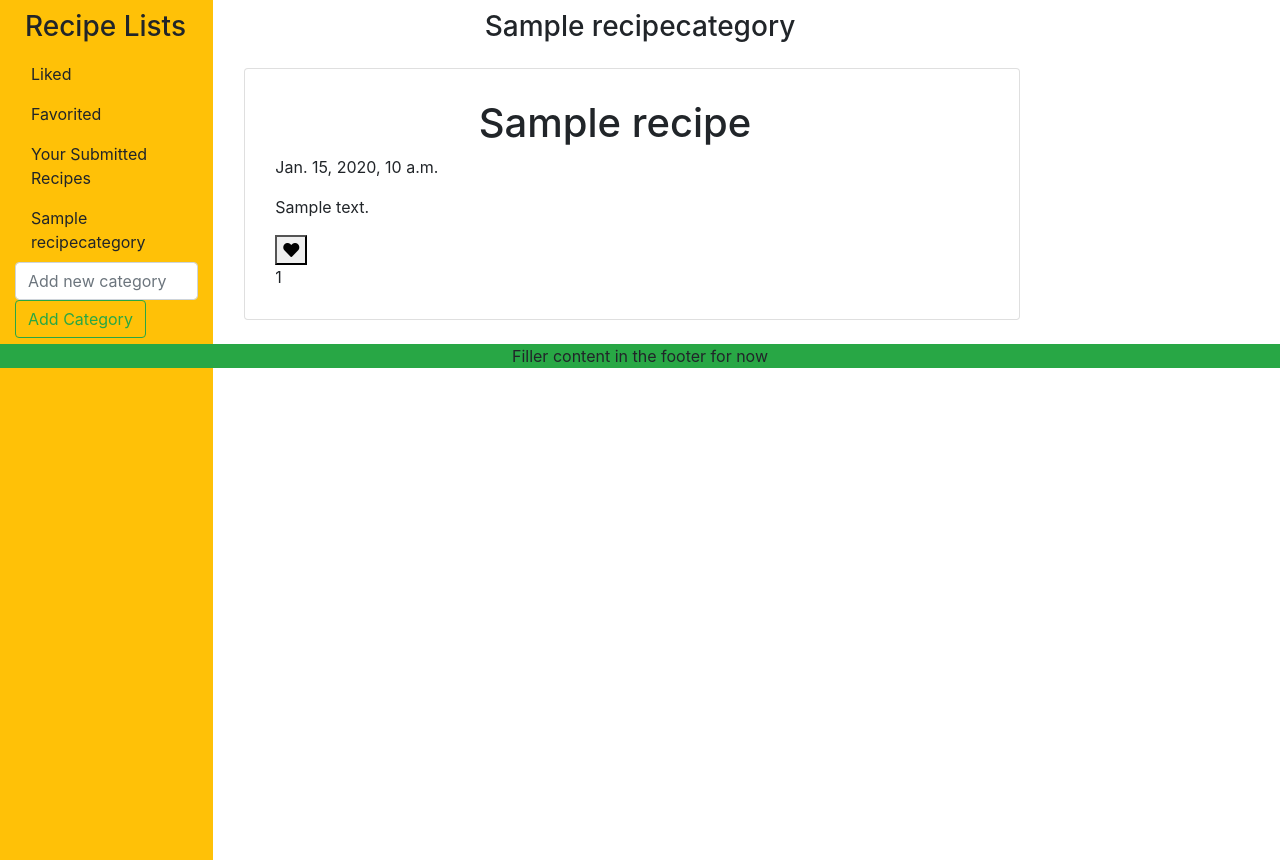
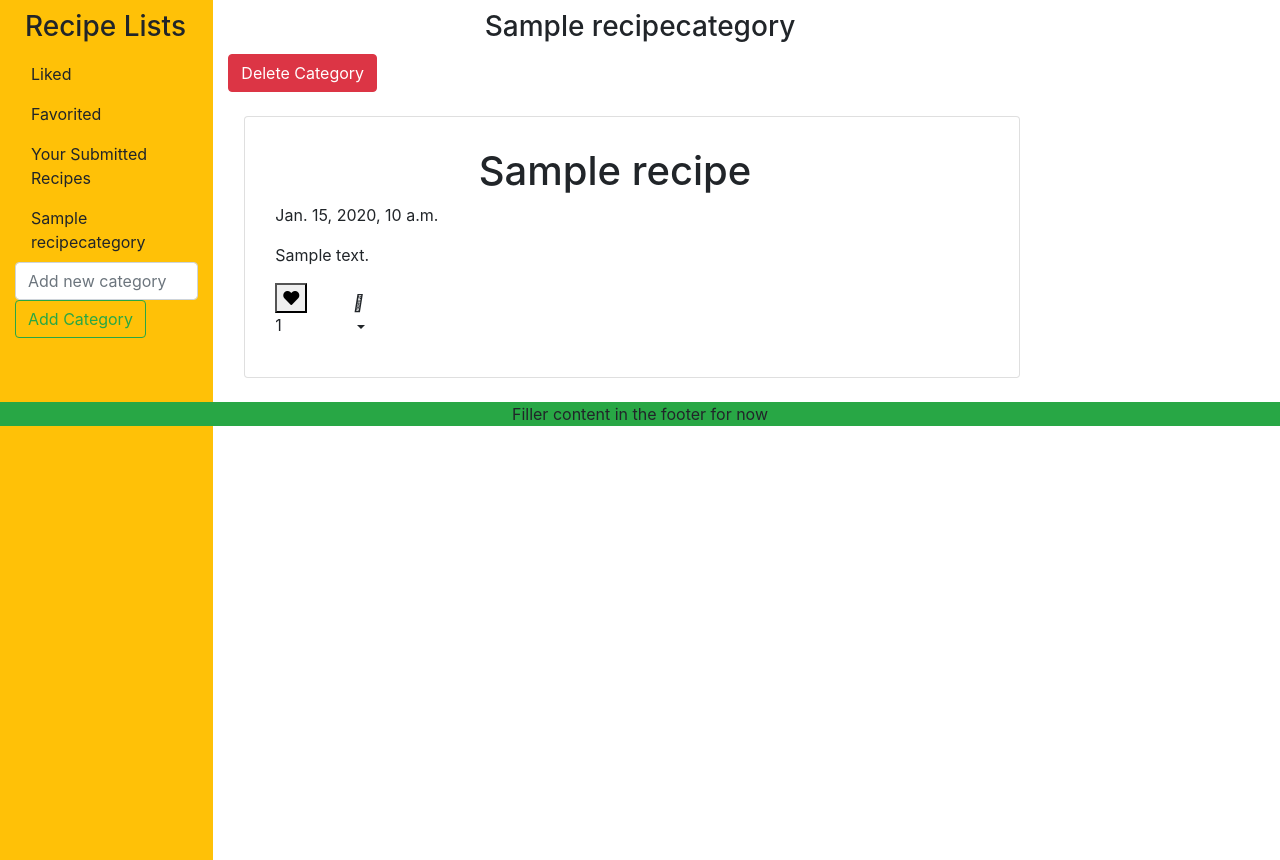
Before and after one commit to ocassidydev/chef-mate, a Django app: page /1/1/1/1 in a window 1280 px wide. Shown: the part 56-916 px from the top of the page. Run offline with Django 3.2, Linux system fonts and the light colour scheme; a user stored in the database is signed in; tables that the repository leaves empty hold one stand-in row (values such as "Sample post").

Commit message:
Add button for adding recipes to categories and button for deleting categories

```diff
--- a/recipes/views.py
+++ b/recipes/views.py
@@ -11,9 +11,16 @@ class RecipeListDisplay(generic.ListView):
     template_name = 'index.html'
     paginate_by = 5
 
+    # def make_queryset(self):
+    #     if self.filter_category:
+    #         categories = RecipeCategory.objects.all()
+    #         id = self.request.path.split('/')[-2]
+    #         category = get_object_or_404(categories, id=id)
+    #         return category.recipes.all(), category.title
+    #     else:
+    #         return Recipe.objects.filter(status=1)
+
     def get_context_data(self, **kwargs):
-        context = super(RecipeListDisplay, self).get_context_data(**kwargs)
-
         if self.filter_category:
             categories = RecipeCategory.objects.all()
             id = self.request.path.split('/')[-2]
@@ -24,8 +31,17 @@ class RecipeListDisplay(generic.ListView):
         likes = [query.likes.filter(id=self.request.user.id).exists()
                  for query in self.queryset]
 
+        context = super(RecipeListDisplay, self).get_context_data(**kwargs)
+
+        if self.filter_category:
+            context['category'] = category
+
+        start = context['page_obj'].start_index()-1
+        end = context['page_obj'].end_index()
+        context['recipe_list'] = zip(context['recipe_list'],
+                                     likes[start:end])
+
         context['title'] = self.title
-        context['recipe_list'] = zip(self.queryset, likes)
         context['categories'] = RecipeCategory.objects.filter(
                                     user=self.request.user)
         return context
@@ -33,9 +49,9 @@ class RecipeListDisplay(generic.ListView):
 
 # Create your views here.
 class HomeFeed(RecipeListDisplay):
-    queryset = Recipe.objects.filter(status=1)
     title = "Recipe Feed"
     filter_category = False
+    queryset = Recipe.objects.filter(status=1)
 
 
 class RecipeCategoryList(RecipeListDisplay):
@@ -60,10 +76,10 @@ class RecipeCategoryList(RecipeListDisplay):
             #                               f'{title_form.instance.title}'])
             #                      )
 
-        elif type == "add" or type == "delete":
-            recipe_queryset = Recipe.object.filter(status=1)
+        elif type == "add" or type == "remove":
+            recipe_queryset = Recipe.objects.filter(status=1)
             recipe = get_object_or_404(recipe_queryset, id=recipe_id)
-            category_queryset = RecipeCategory.object.all()
+            category_queryset = RecipeCategory.objects.all()
             category = get_object_or_404(category_queryset, user=request.user)
             if type == "add":
                 category.recipes.add(recipe)
--- a/templates/index.html
+++ b/templates/index.html
@@ -3,8 +3,14 @@
 {% block content %}
 
 <h3 class="text-center">{{ title }}</h3>
+{% if title != 'Recipe Feed' %}
+    <form method="POST" action="{% url 'category_cud' 'home' 'delete' category.id 0 %}" class="my-2 my-lg-0">
+        {% csrf_token %}
+        <button class="btn btn-danger my-2 my-sm-0" type="submit">Delete Category</button>
+    </form>
+{% endif %}
 
-{% for recipe, likes in recipe_list %}
+{% for recipe, like in recipe_list %}
 
     <div class="card my-4">
         <div class="card-body">
@@ -33,13 +39,28 @@
                     <form action="{% url 'recipe_like' 'home' recipe.slug %}" method="POST" class="d-inline">
                         {% csrf_token %}
                         <button type="submit" name="recipe_id" value="{{ recipe.slug }}">
-                            <i class="{% if likes %} fas {% else %} far {% endif %} fa-heart"></i>
+                            <i class="{% if like %} fas {% else %} far {% endif %} fa-heart"></i>
                         </button>
                     </form>
                     {% else %}
                     <span class="text-secondary"><i class="far fa-heart"></i></span>
                     {% endif %}
                     <span>{{ recipe.number_of_likes }}</span>
+                </div>
+                <div class="col-1">
+                    <a class="nav-link dropdown-toggle" href="#" id="navbarDropdown" role="button" data-toggle="dropdown"
+                        aria-haspopup="true" aria-expanded="false">
+                        <i class="fa-solid fa-plus"></i>
+                    </a>
+                    <div class="dropdown-menu" aria-labelledby="navbarDropdown">
+                        {% for category in categories %}
+                        <form method="POST" action="{% url 'category_cud' 'home' 'add' category.id recipe.id %}"
+                            class="dropdown-item my-2 my-lg-0">
+                            {% csrf_token %}
+                            <button class="btn btn-danger my-2 my-sm-0" type="submit">{{ category.title }}</button>
+                        </form>
+                        {% endfor %}
+                    </div>
                 </div>
             </div>
         </div>
```
